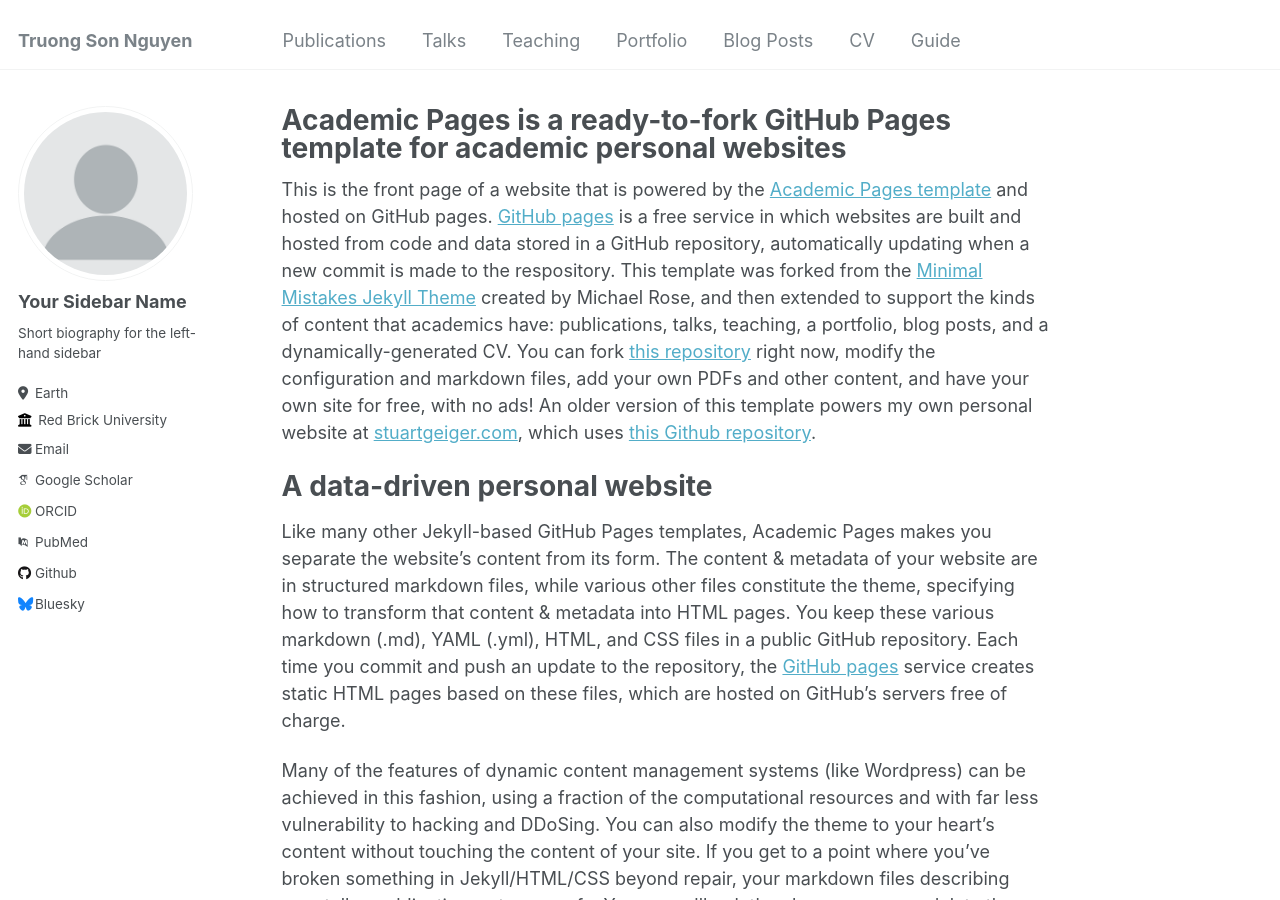
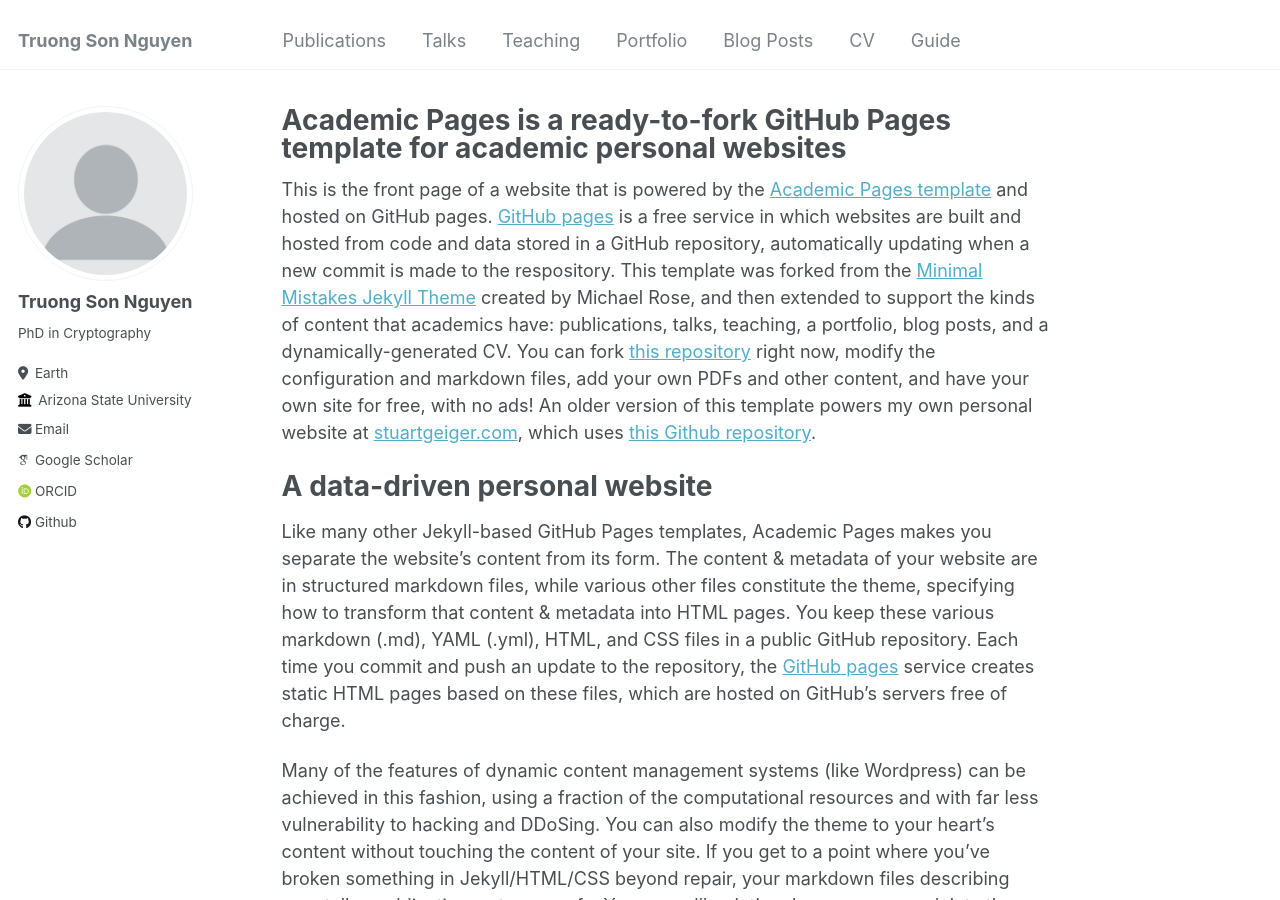
Before and after one commit to sonnguyenasu/sonnguyenasu.github.io, a Jekyll site: the page built from _pages/about.md, in a window 1280 px wide and 900 px high. Built offline with Jekyll 4.4.1, drawn with Linux system fonts in a browser that asks for light colours; some web fonts are replaced.

Commit message:
Update _config.yml

```diff
--- a/_config.yml
+++ b/_config.yml
@@ -11,8 +11,8 @@ locale                   : "en-US"
 title                    : "Truong Son Nguyen"
 title_separator          : "-"
 name                     : &name "Son"
-description              : &description "Hi, my name is Son. I am currently a PhD student at Arizona State University working under the supervision of Dr. [Ni Trieu](https://nitrieu.github.io)"
-url                      : https://sonnguyenasu.github.io # the base hostname & protocol for your site e.g. "https://mmistakes.github.io"
+description              : &description "Hi, my name is Son. I am currently a PhD student in Computer Science at Arizona State University working under the supervision of Dr. [Ni Trieu](https://nitrieu.github.io)"
+url                      : "https://sonnguyenasu.github.io" # the base hostname & protocol for your site e.g. "https://mmistakes.github.io"
 baseurl                  : "" # the subpath of your site, e.g. "/blog"
 repository               : "academicpages/academicpages.github.io"
 
@@ -22,33 +22,33 @@ repository               : "academicpages/academicpages.github.io"
 author:
   # Biographic information
   avatar           : "profile.png"
-  name             : "Your Sidebar Name"
+  name             : "Truong Son Nguyen"
   pronouns         : # example: "she/her"
-  bio              : "Short biography for the left-hand sidebar"
+  bio              : "PhD in Cryptography"
   location         : "Earth"
-  employer         : "Red Brick University"
+  employer         : "Arizona State University"
   uri              : # URL
-  email            : "none@example.org"
+  email            : "snguye63@asu.edu"
 
   # Academic websites
   arxiv            : # URL - Update with the correct link to your profile
-  googlescholar    : "https://scholar.google.com/citations?user=PS_CX0AAAAAJ"
+  googlescholar    : "https://scholar.google.com/citations?user=NMOX72MAAAAJ"
   impactstory      : # URL
-  orcid            : "http://orcid.org/yourorcidurl"
+  orcid            : "http://orcid.org/0000-0002-9637-7624"
   semantic         : # URL
-  pubmed           : "https://www.ncbi.nlm.nih.gov/pubmed/?term=john+snow"
+  pubmed           : # "https://www.ncbi.nlm.nih.gov/pubmed/?term=john+snow"
   researchgate     : # URL
 
   # Repositories and software development
   bitbucket        : # Username - Update with your username on the site
   codepen          : # Username
   dribbble         : # Username
-  github           : "academicpages"
+  github           : "https://github.com/sonnguyenasu"
   kaggle           : # Username
   stackoverflow    : # User number or user number and name (i.e., use "1" or "1/jeff-atwood")
 
   # Social media
-  bluesky          : "bsky.app" # Replace this with you Bluesky username
+  bluesky          : #"bsky.app" # Replace this with you Bluesky username
   facebook         : # Username
   flickr           : # Username
   foursquare       : # Username
```
